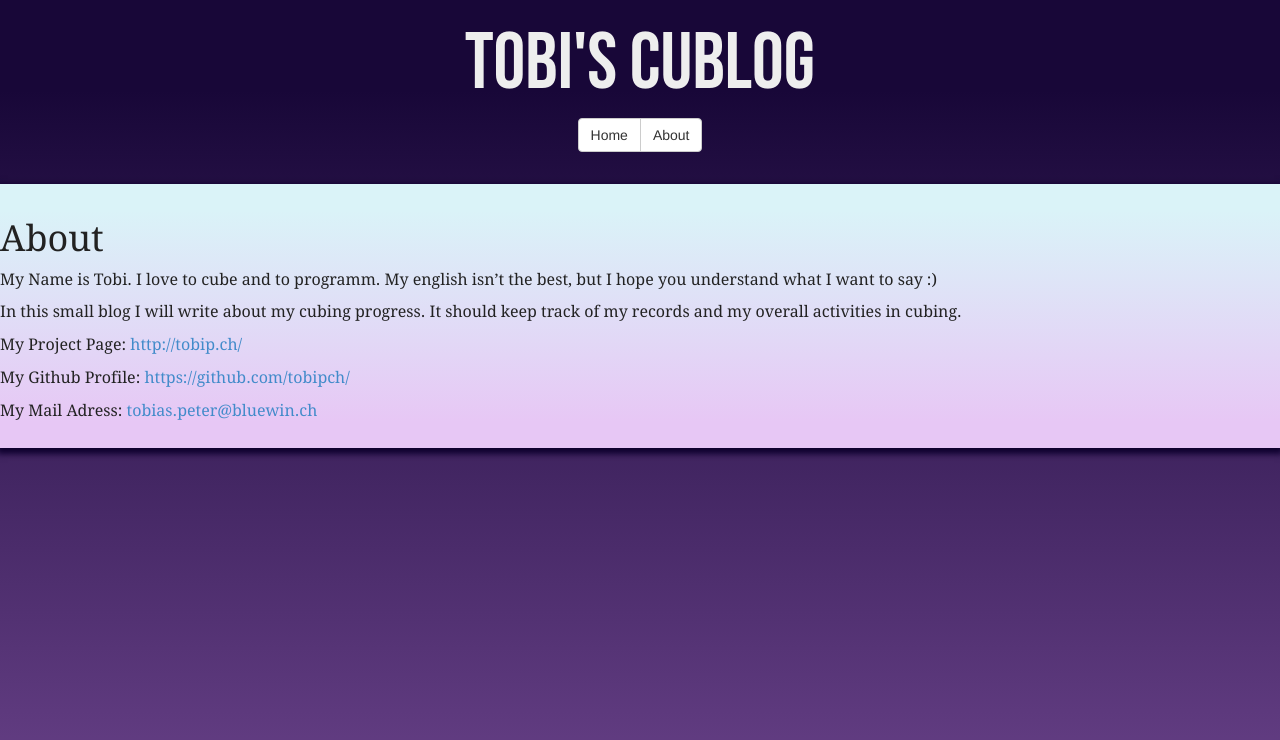
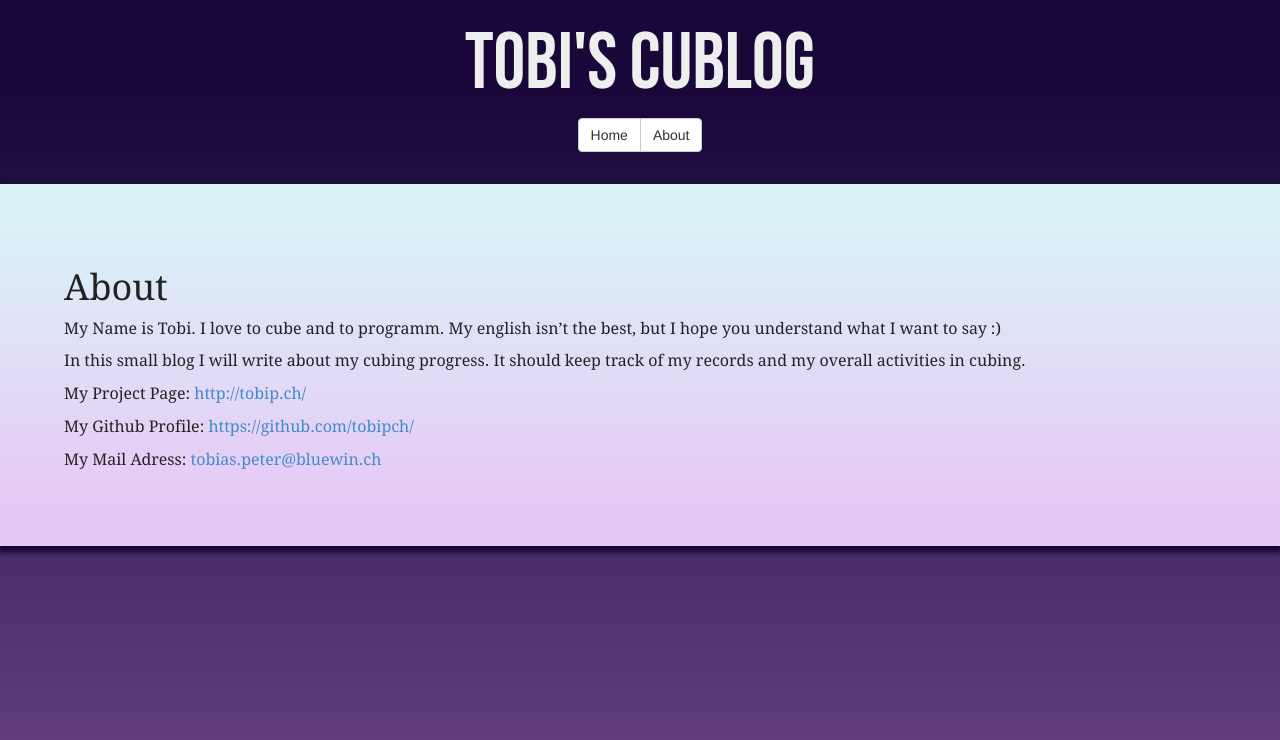
Before and after one commit to tobipch/Cublog, a Jekyll site: the page built from about.md, in a window 1280 px wide. Shown: the top 740 px of the page. Built offline with Jekyll 4.4.1, drawn with Linux system fonts in a browser that asks for light colours.

Commit message:
Fixed little positioning bug
About Site had no padding

```diff
--- a/css/main.css
+++ b/css/main.css
@@ -50,6 +50,10 @@ body{
     font-size: 16px;
 }
 
+.page{
+    padding: 5%;
+}
+
 .postContent{
     text-align: left !important;
 }
```
